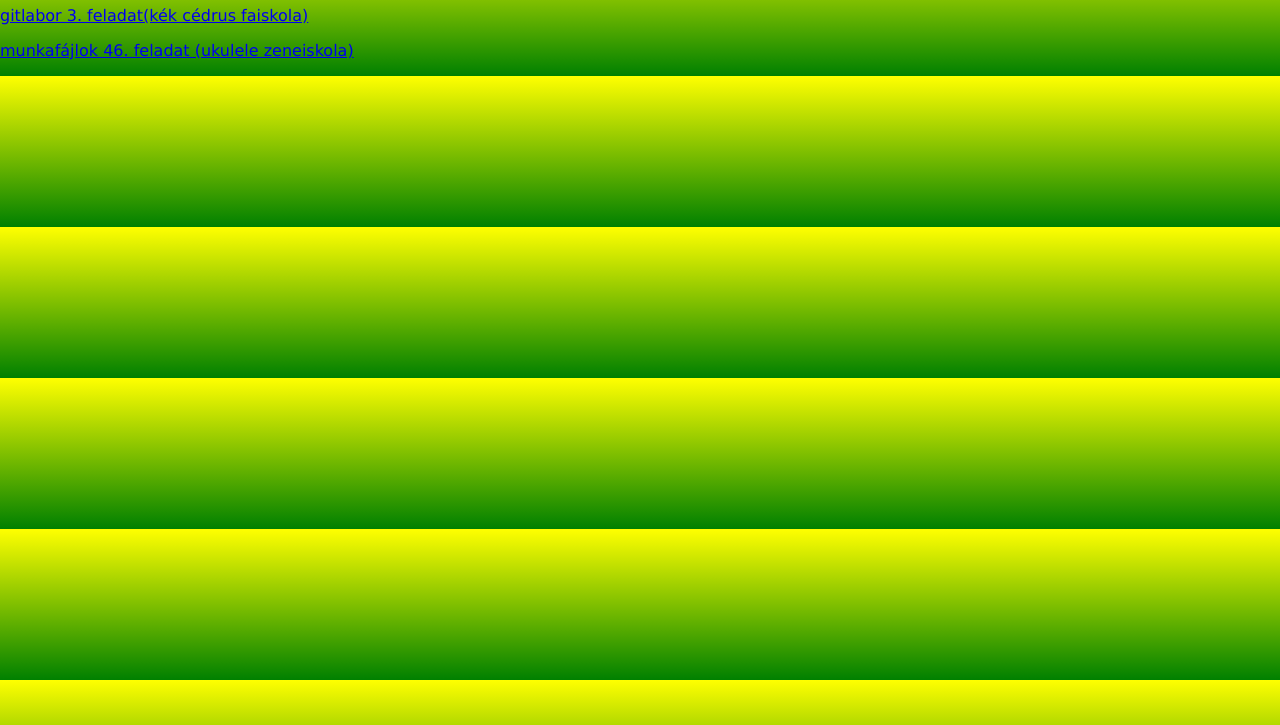
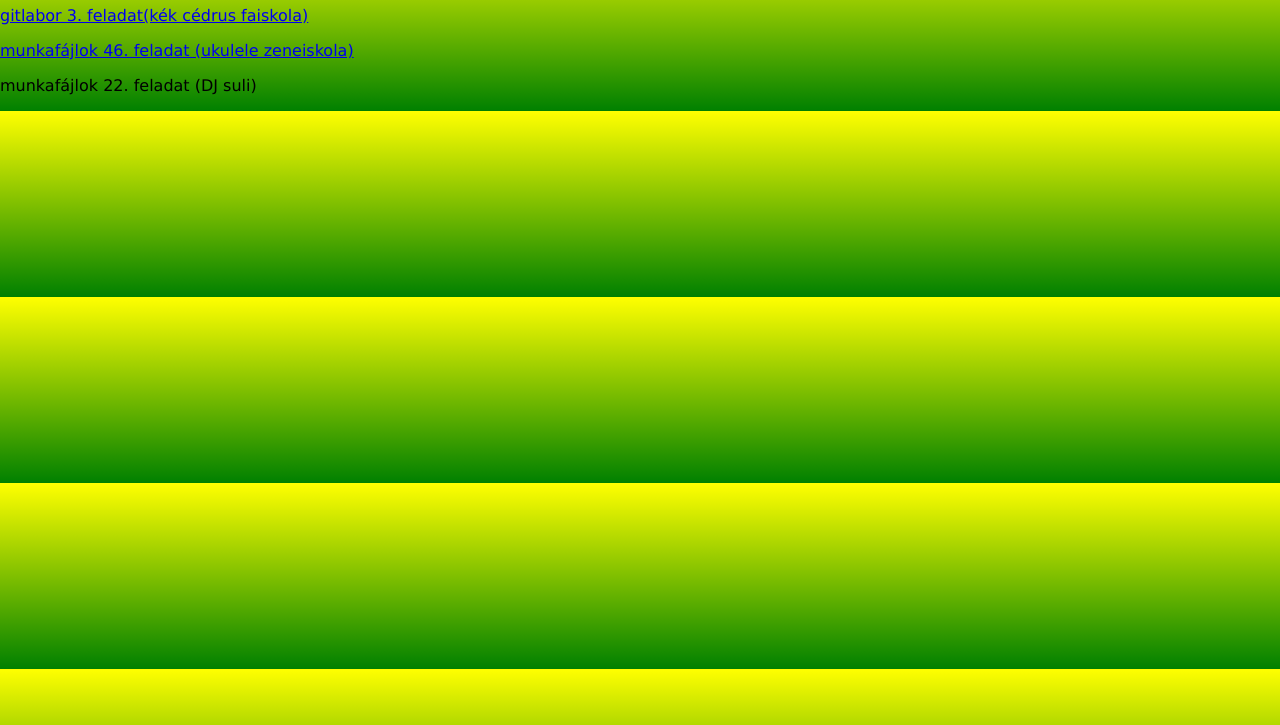
Before and after one commit to szarvasszabolcs/SzarvasSzabolcs.github.io, a plain HTML site: page index.html in a window 1280 px wide. Shown: the part 75-800 px from the top of the page. Drawn offline with Linux system fonts and the light colour scheme.

Commit message:
Update index.html

```diff
--- a/index.html
+++ b/index.html
@@ -10,6 +10,7 @@
     <h1>Szarvas Szabolcs bemutatkozó oldala</h1>
     <p><a href="gitlabor3/index.html">gitlabor 3. feladat(kék cédrus faiskola)</a></p>
     <p><a href="munkafájlok-46/index.html">munkafájlok 46. feladat (ukulele zeneiskola)</a></p>
+    <p><a herf="munkafájlok-22/index.html">munkafájlok 22. feladat (DJ suli)</a></p>
 
 </body>
 </html>
```
